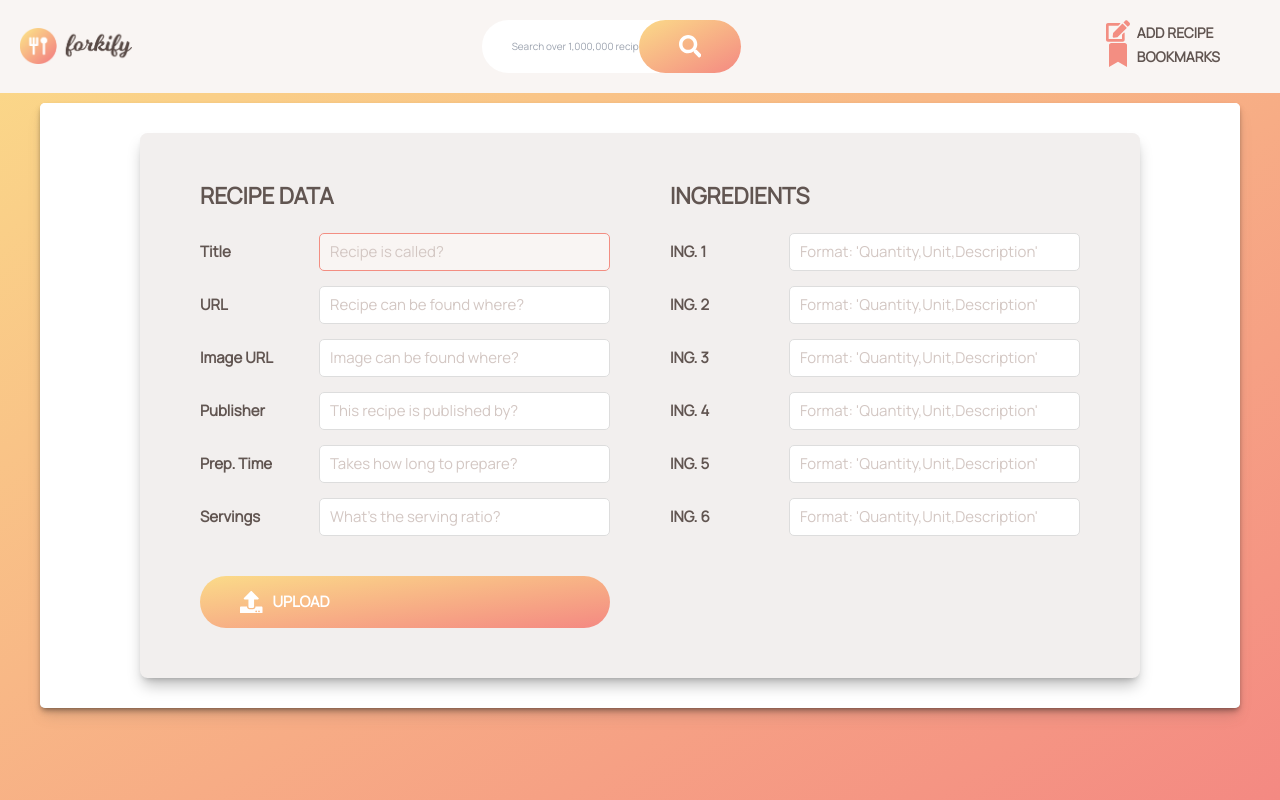
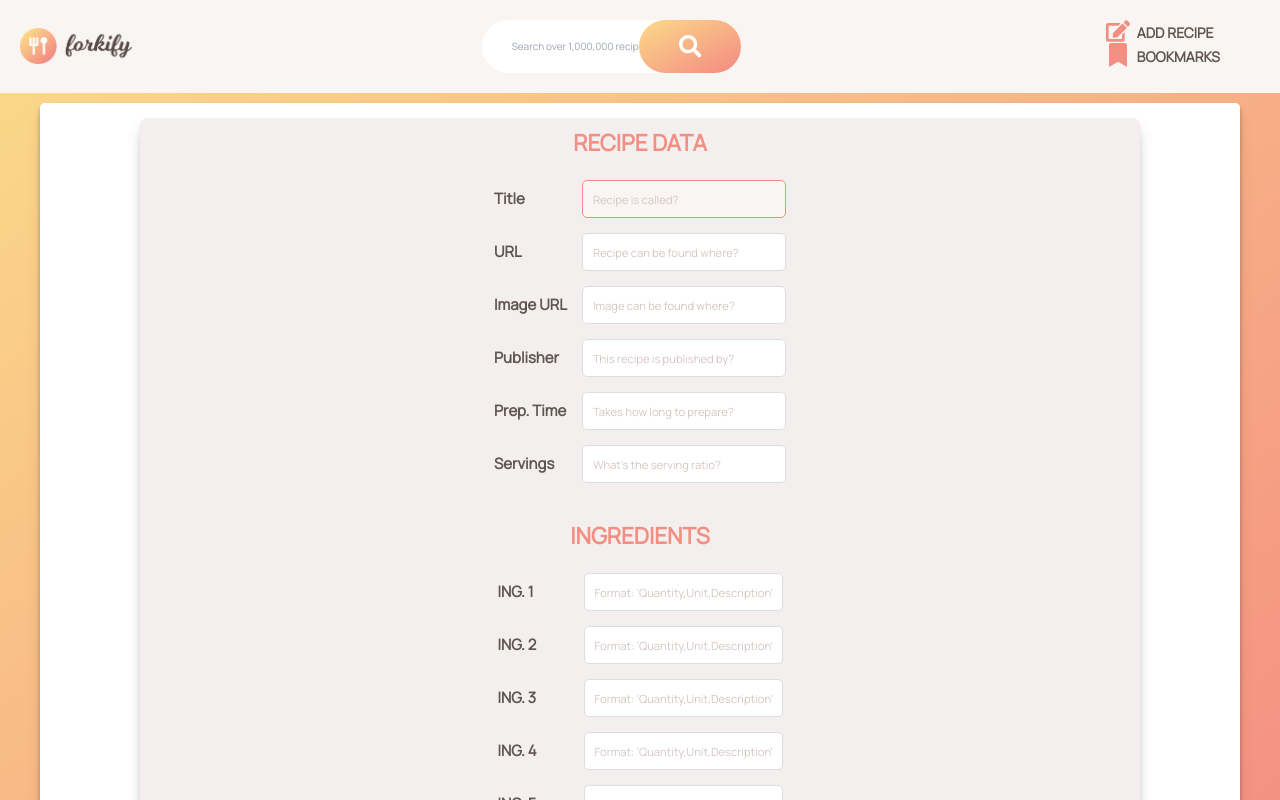
Before and after one commit to jessejuwe/forkify, a Next.js app: page /newrecipe in a window 1280 px wide. Shown: the top 800 px of the page. Built offline with nearby package versions, Linux system fonts and the light colour scheme.

Commit message:
form responsiveness

```diff
--- a/sass/_upload.scss
+++ b/sass/_upload.scss
@@ -4,7 +4,7 @@
 
 @layer components {
   .add-recipe-window {
-    @apply w-[100rem] bg-grey-light-two rounded-xl py-10 px-10 md:py-20 md:px-24 shadow-lg shadow-black/[0.26] m-8;
+    @apply w-[100rem] bg-grey-light-two rounded-xl py-56 px-10 md:py-5 md:px-24 shadow-lg shadow-black/[0.26] m-2 h-full;
 
     .btn--close-modal {
       @apply font-[inherit] absolute top-2 right-6 text-[3.5rem] cursor-pointer border-none bg-none;
@@ -20,24 +20,28 @@
   }
 
   .upload {
-    @apply flex flex-col items-center justify-start gap-16 md:grid md:grid-cols-1fr-1fr md:gap-y-16 md:gap-x-24;
+    @apply flex flex-col items-center justify-start gap-16;
 
     &__column {
       @apply grid grid-cols-1fr-2.8fr items-center gap-3 md:gap-6;
 
       & h3 {
-        @apply text-end md:text-start text-2xl md:text-4xl font-bold uppercase mb-4 col-1/-1;
+        @apply text-center text-3xl md:text-4xl font-bold uppercase mb-4 col-1/-1 text-primary;
       }
 
       & label {
         @apply text-2xl font-semibold;
       }
 
+      .add__ingredient {
+        @apply w-full flex items-center justify-center space-x-5;
+      }
+
       & input {
         @apply text-2xl py-[0.8rem] px-4 border border-solid border-[#ddd] rounded-lg transition-all duration-200;
 
         &::placeholder {
-          @apply text-grey-light-three;
+          @apply text-grey-light-three text-lg;
         }
 
         &:focus {
@@ -46,7 +50,7 @@
       }
 
       & button {
-        @apply justify-self-center mt-4 col-1/span2;
+        @apply justify-self-center col-1/span2;
       }
     }
 
```
